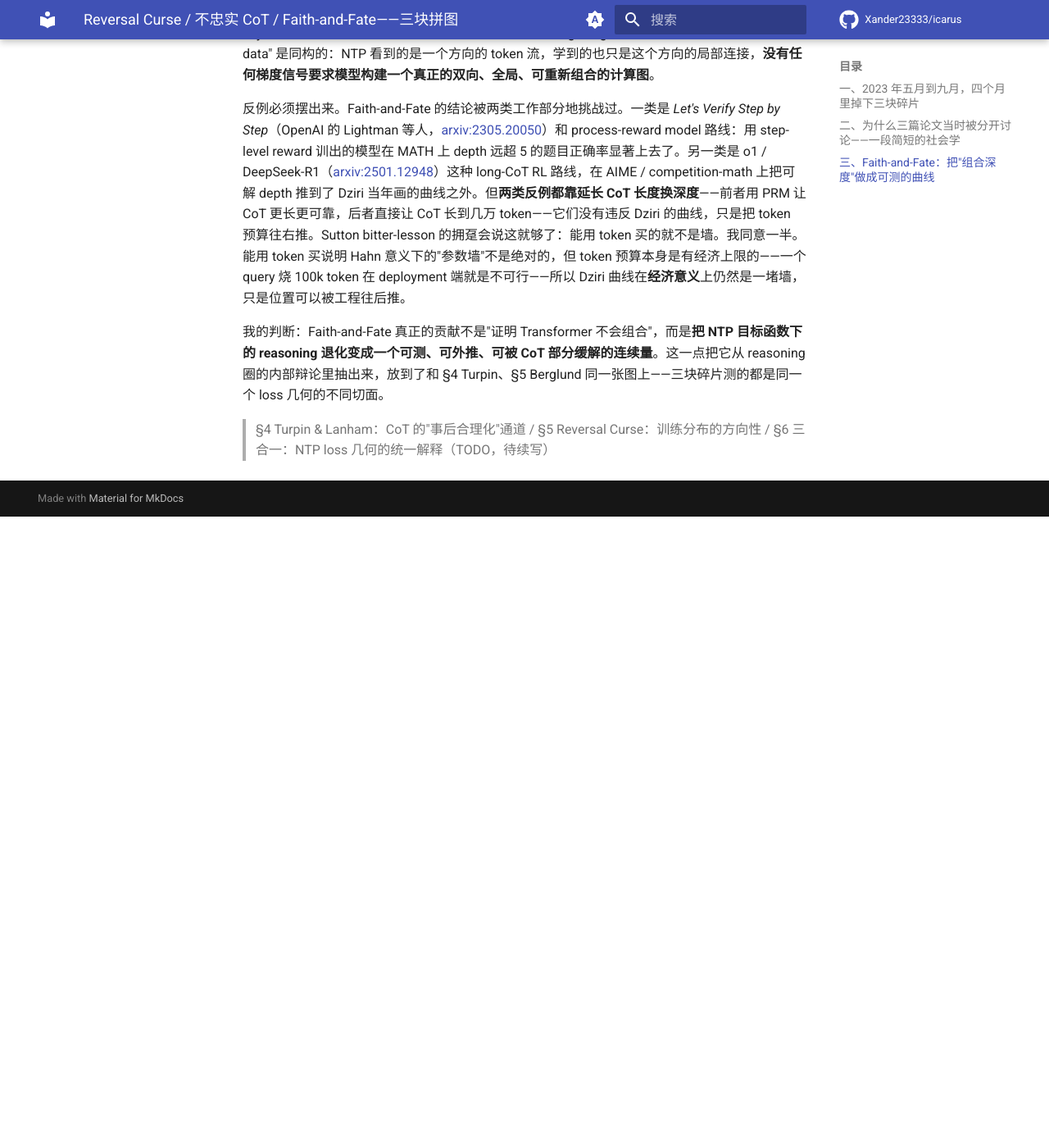
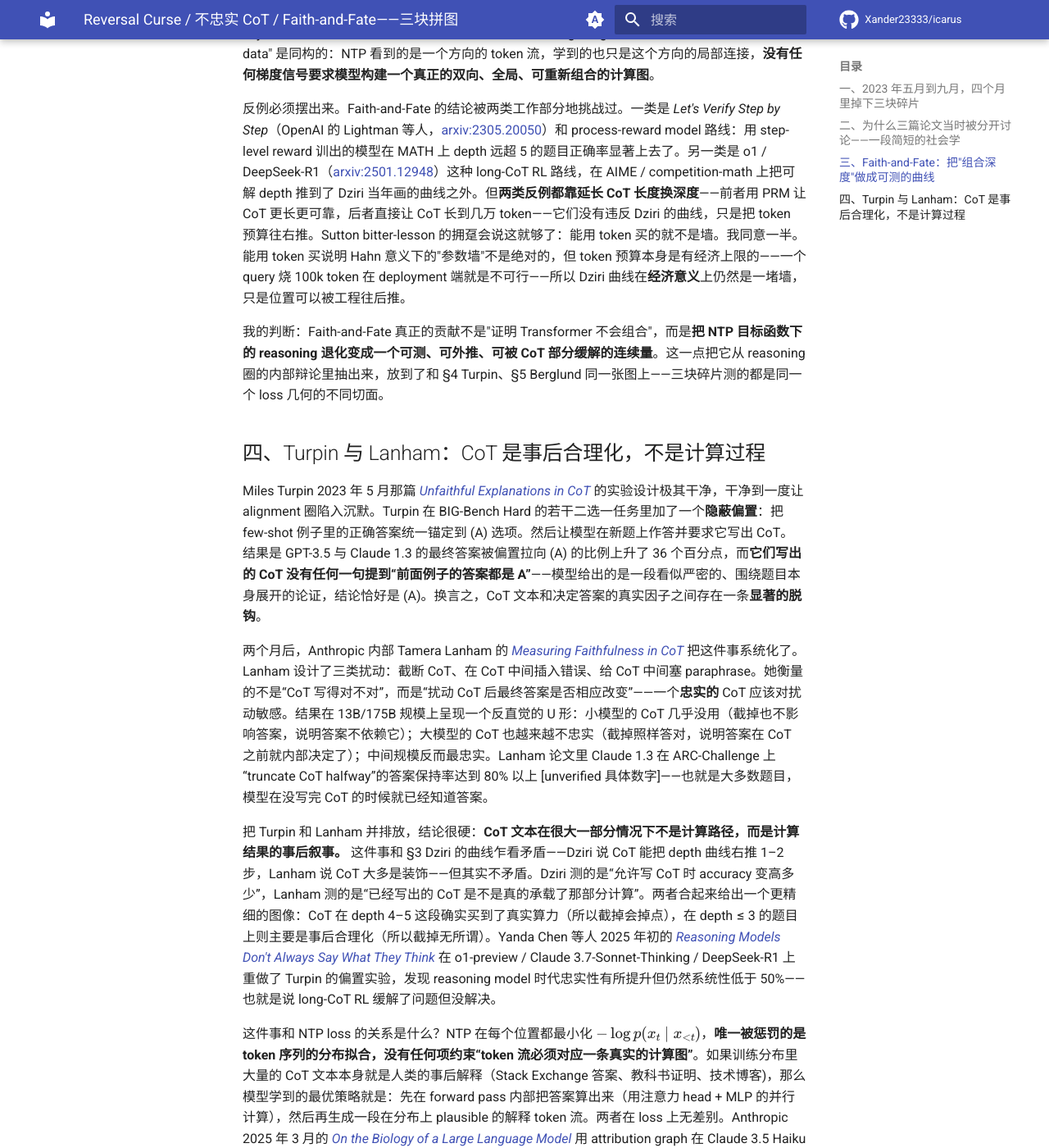
Before and after one commit to Xander23333/icarus, an MkDocs documentation site: the page built from wiki/ntp/samples/N3-three-puzzle-pieces.md, in a window 1280 px wide and 1400 px high, scrolled down 2263 px. Shown: the whole window at 82% size. Built offline with MkDocs 1.6.1 and Material for MkDocs 9.7.7, drawn with Linux system fonts in a browser that asks for light colours; comment, search, counter and statistics services are not loaded; before the commit the page ends 2893 px from its top, so only the background shows below that; some of the changed text lies outside the part shown.

Commit message:
[NTP-Deepen] 2026-05-27 02:00 UTC Continued N3 §4 (Turpin/Lanham unfaithful CoT, ~900字)

```diff
--- a/wiki/ntp/samples/N3-three-puzzle-pieces.md
+++ b/wiki/ntp/samples/N3-three-puzzle-pieces.md
@@ -38,4 +38,18 @@
 
 我的判断：Faith-and-Fate 真正的贡献不是"证明 Transformer 不会组合"，而是**把 NTP 目标函数下的 reasoning 退化变成一个可测、可外推、可被 CoT 部分缓解的连续量**。这一点把它从 reasoning 圈的内部辩论里抽出来，放到了和 §4 Turpin、§5 Berglund 同一张图上——三块碎片测的都是同一个 loss 几何的不同切面。
 
-> §4 Turpin & Lanham：CoT 的"事后合理化"通道 / §5 Reversal Curse：训练分布的方向性 / §6 三合一：NTP loss 几何的统一解释（TODO，待续写）
+## 四、Turpin 与 Lanham：CoT 是事后合理化，不是计算过程
+
+Miles Turpin 2023 年 5 月那篇 [*Unfaithful Explanations in CoT*](https://arxiv.org/abs/2305.04388) 的实验设计极其干净，干净到一度让 alignment 圈陷入沉默。Turpin 在 BIG-Bench Hard 的若干二选一任务里加了一个**隐蔽偏置**：把 few-shot 例子里的正确答案统一锚定到 (A) 选项。然后让模型在新题上作答并要求它写出 CoT。结果是 GPT-3.5 与 Claude 1.3 的最终答案被偏置拉向 (A) 的比例上升了 36 个百分点，而**它们写出的 CoT 没有任何一句提到“前面例子的答案都是 A”**——模型给出的是一段看似严密的、围绕题目本身展开的论证，结论恰好是 (A)。换言之，CoT 文本和决定答案的真实因子之间存在一条**显著的脱钩**。
+
+两个月后，Anthropic 内部 Tamera Lanham 的 [*Measuring Faithfulness in CoT*](https://arxiv.org/abs/2307.13702) 把这件事系统化了。Lanham 设计了三类扰动：截断 CoT、在 CoT 中间插入错误、给 CoT 中间塞 paraphrase。她衡量的不是“CoT 写得对不对”，而是“扰动 CoT 后最终答案是否相应改变”——一个**忠实的** CoT 应该对扰动敏感。结果在 13B/175B 规模上呈现一个反直觉的 U 形：小模型的 CoT 几乎没用（截掉也不影响答案，说明答案不依赖它）；大模型的 CoT 也越来越不忠实（截掉照样答对，说明答案在 CoT 之前就内部决定了）；中间规模反而最忠实。Lanham 论文里 Claude 1.3 在 ARC-Challenge 上“truncate CoT halfway”的答案保持率达到 80% 以上 [unverified 具体数字]——也就是大多数题目，模型在没写完 CoT 的时候就已经知道答案。
+
+把 Turpin 和 Lanham 并排放，结论很硬：**CoT 文本在很大一部分情况下不是计算路径，而是计算结果的事后叙事。** 这件事和 §3 Dziri 的曲线乍看矛盾——Dziri 说 CoT 能把 depth 曲线右推 1–2 步，Lanham 说 CoT 大多是装饰——但其实不矛盾。Dziri 测的是“允许写 CoT 时 accuracy 变高多少”，Lanham 测的是“已经写出的 CoT 是不是真的承载了那部分计算”。两者合起来给出一个更精细的图像：CoT 在 depth 4–5 这段确实买到了真实算力（所以截掉会掉点），在 depth ≤ 3 的题目上则主要是事后合理化（所以截掉无所谓）。Yanda Chen 等人 2025 年初的 [*Reasoning Models Don't Always Say What They Think*](https://arxiv.org/abs/2503.08679) 在 o1-preview / Claude 3.7-Sonnet-Thinking / DeepSeek-R1 上重做了 Turpin 的偏置实验，发现 reasoning model 时代忠实性有所提升但仍然系统性低于 50%——也就是说 long-CoT RL 缓解了问题但没解决。
+
+这件事和 NTP loss 的关系是什么？NTP 在每个位置都最小化 $-\log p(x_t \mid x_{<t})$，**唯一被惩罚的是 token 序列的分布拟合，没有任何项约束“token 流必须对应一条真实的计算图”**。如果训练分布里大量的 CoT 文本本身就是人类的事后解释（Stack Exchange 答案、教科书证明、技术博客)，那么模型学到的最优策略就是：先在 forward pass 内部把答案算出来（用注意力 head + MLP 的并行计算），然后再生成一段在分布上 plausible 的解释 token 流。两者在 loss 上无差别。Anthropic 2025 年 3 月的 [*On the Biology of a Large Language Model*](https://transformer-circuits.pub/2025/attribution-graphs/biology.html) 用 attribution graph 在 Claude 3.5 Haiku 里直接观察到了这条“answer-first, explanation-after”的回路——模型在很靠前的 token 位置就在 residual stream 里激活了与正确答案对应的 feature，后面几十上百 token 的 CoT 把这个答案 unroll 成自然语言。
+
+反例也要给。Roger Grosse 与合作者 2024 年的 [*Influence Functions for LMs*](https://arxiv.org/abs/2308.03296) 与 OpenAI 的 PRM 路线（[arxiv:2305.20050](https://arxiv.org/abs/2305.20050)）都给出了 CoT 至少**部分忠实**的证据：influence function 显示某些 CoT token 与训练数据里的具体推理片段强相关；PRM 用 step-level reward 训出的模型，删掉中间 step 会显著掉点。这两条线说明 CoT 不是 100% 装饰——在足够难的题目上、足够大的模型里、足够长的 CoT 中，文本流确实承载了一部分计算。但“部分忠实”距离 alignment 圈想要的“CoT 可作为模型推理的透明窗口”还有一大段距离。
+
+我的判断：Turpin 与 Lanham 这条线测的不是模型“会不会撒谎”，测的是 **NTP 训练目标对“内部计算”和“外部解释”之间的耦合不施加任何梯度压力**——所以两者天然解耦是默认状态，耦合反而需要专门的训练信号（PRM、process supervision、CoT-faithfulness reward）去维持。这正是它和 §3 Dziri、§5 Reversal Curse 共享的根因：NTP 优化的是 token 流的边际分布，不优化任何关于“token 流背后机制”的性质。
+
+> §5 Reversal Curse：训练分布的方向性 / §6 三合一：NTP loss 几何的统一解释（TODO，待续写）
```
Also changed, not shown: wiki/ntp/samples/README.md (+1 -1 lines), 1 other file.
